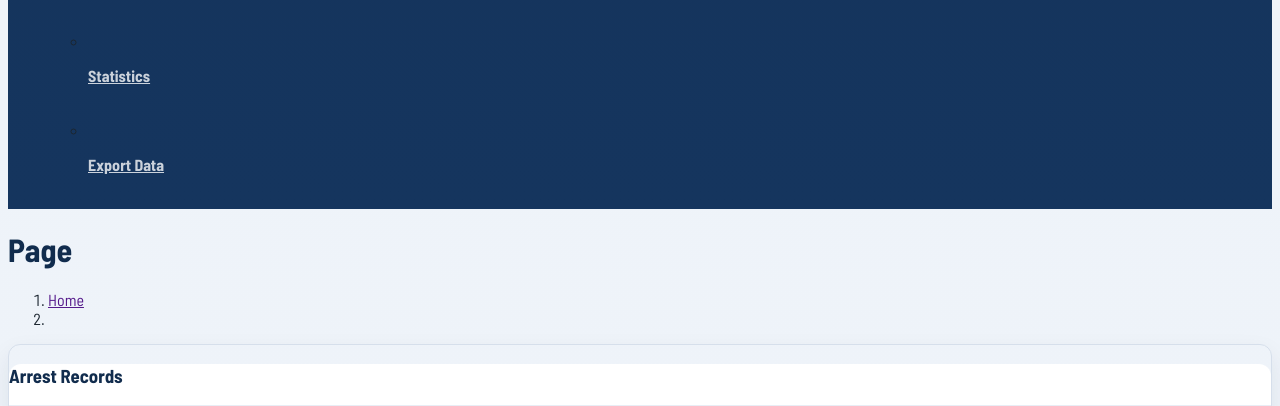
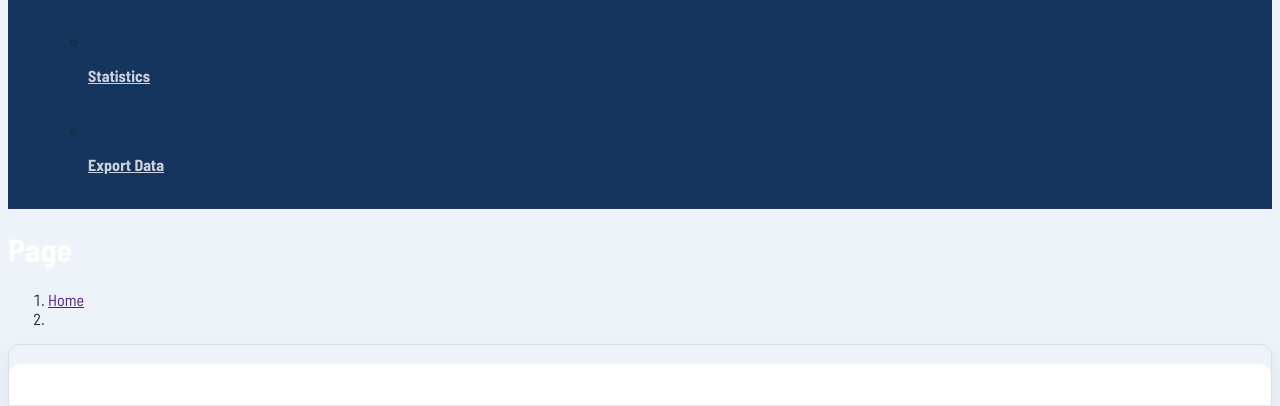
Before and after one commit to ekowmensah/ghpolice, a PHP site: template views/arrests/index.php in a window 1280 px wide. Shown: the part 5675-6081 px from the top of the page. Run offline with PHP 8.4, Linux system fonts and the light colour scheme; the template is opened without the code that fills it, so the values that code supplies are empty.

Commit message:
git push

```diff
--- a/views/layouts/main.php
+++ b/views/layouts/main.php
@@ -40,7 +40,7 @@
 
         .content-header h1,
         h1, h2, h3, h4, h5 {
-            color: var(--gp-navy);
+            color: #fff;
 
         }
 
```
